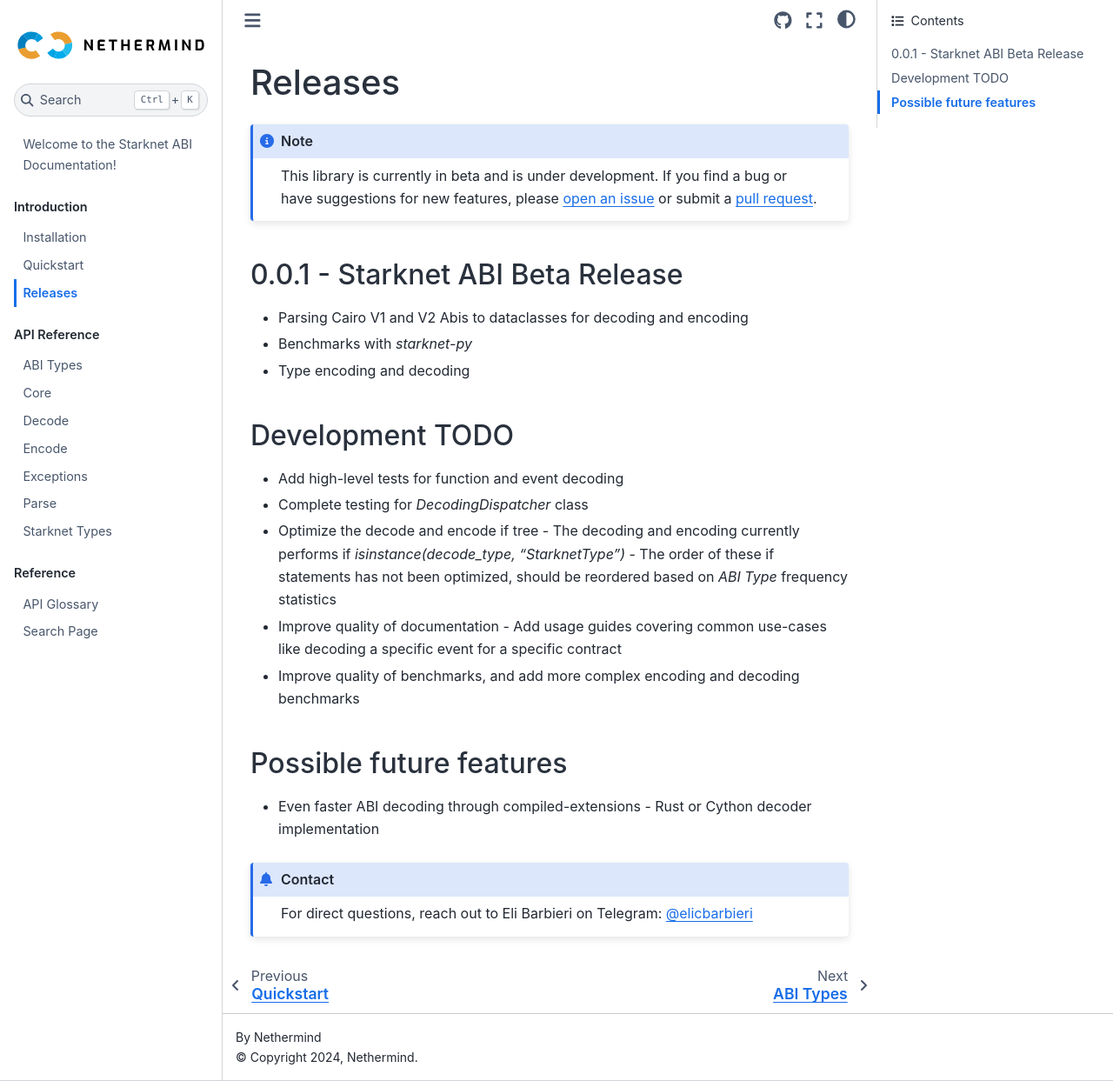
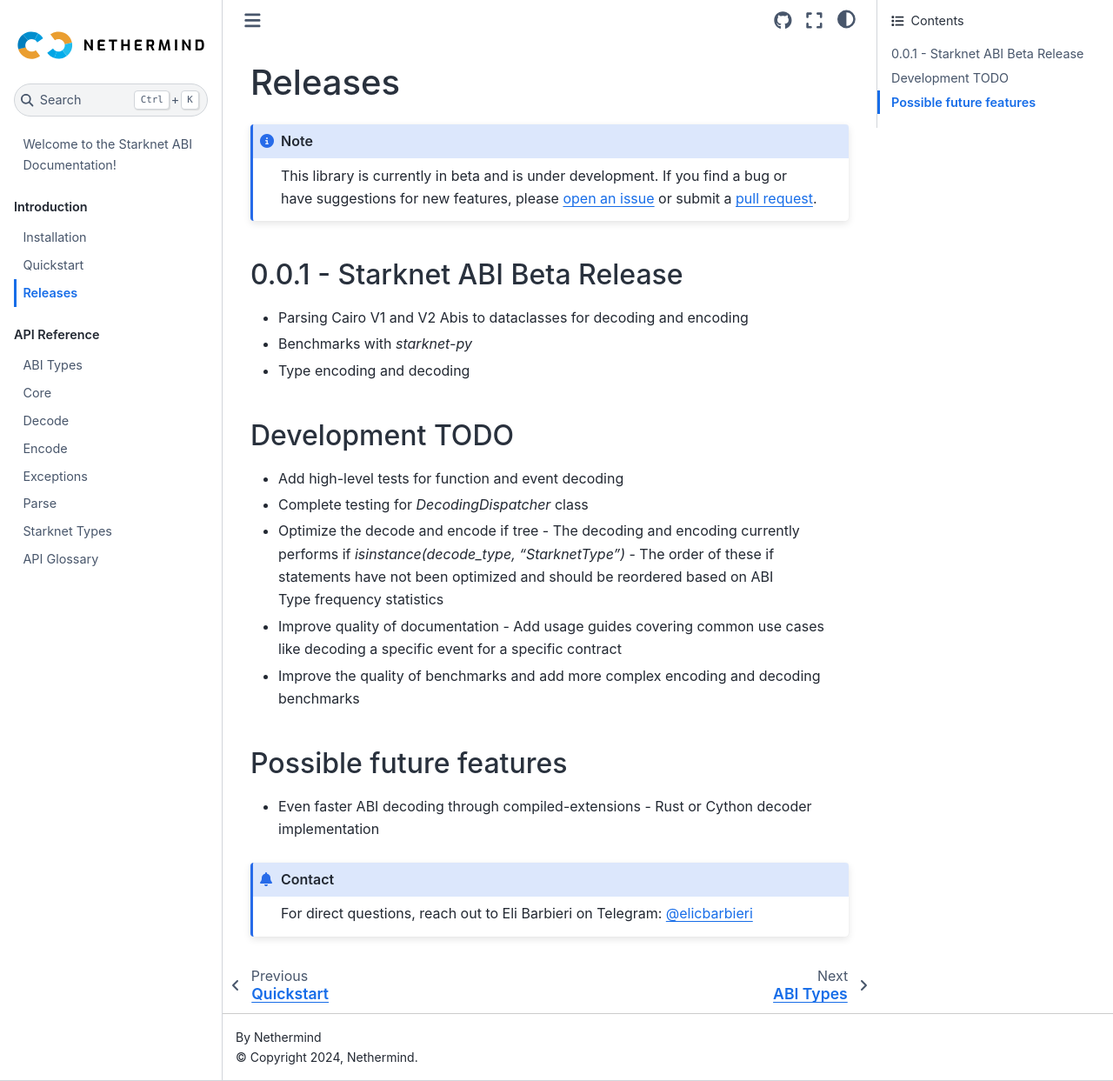
Before and after one commit to NethermindEth/starknet-abi, a Sphinx documentation site: the page built from docs/source/releases.rst, in a window 1280 px wide and 1243 px high. Shown: the whole window at 87% size. Built offline with Sphinx 7.4.7 and the Sphinx Book theme 1.1.4, drawn with Linux system fonts in a browser that asks for light colours.

```diff
--- a/docs/source/installation.rst
+++ b/docs/source/installation.rst
@@ -1,3 +1,5 @@
+.. _installation:
+
 Installation
 ============
 
--- a/docs/source/releases.rst
+++ b/docs/source/releases.rst
@@ -18,10 +18,10 @@ Development TODO
 - Complete testing for `DecodingDispatcher` class
 - Optimize the decode and encode if tree
   - The decoding and encoding currently performs if `isinstance(decode_type, "StarknetType")`
-  - The order of these if statements has not been optimized, should be reordered based on `ABI Type` frequency statistics
+  - The order of these if statements have not been optimized and should be reordered based on ABI Type frequency statistics
 - Improve quality of documentation
-  - Add usage guides covering common use-cases like decoding a specific event for a specific contract
-- Improve quality of benchmarks, and add more complex encoding and decoding benchmarks
+  - Add usage guides covering common use cases like decoding a specific event for a specific contract
+- Improve the quality of benchmarks and add more complex encoding and decoding benchmarks
 
 Possible future features
 ------------------------
```
Also changed, not shown: README.md (+25 -4 lines), docs/source/index.rst (+2 -8 lines), docs/source/quickstart.rst (+16 -21 lines), docs/source/api/ABI-Types.rst (renamed from docs/source/api/ABI Types.rst), docs/source/api/Starknet-Types.rst (renamed from docs/source/api/Starknet Types.rst), 1 other file.
